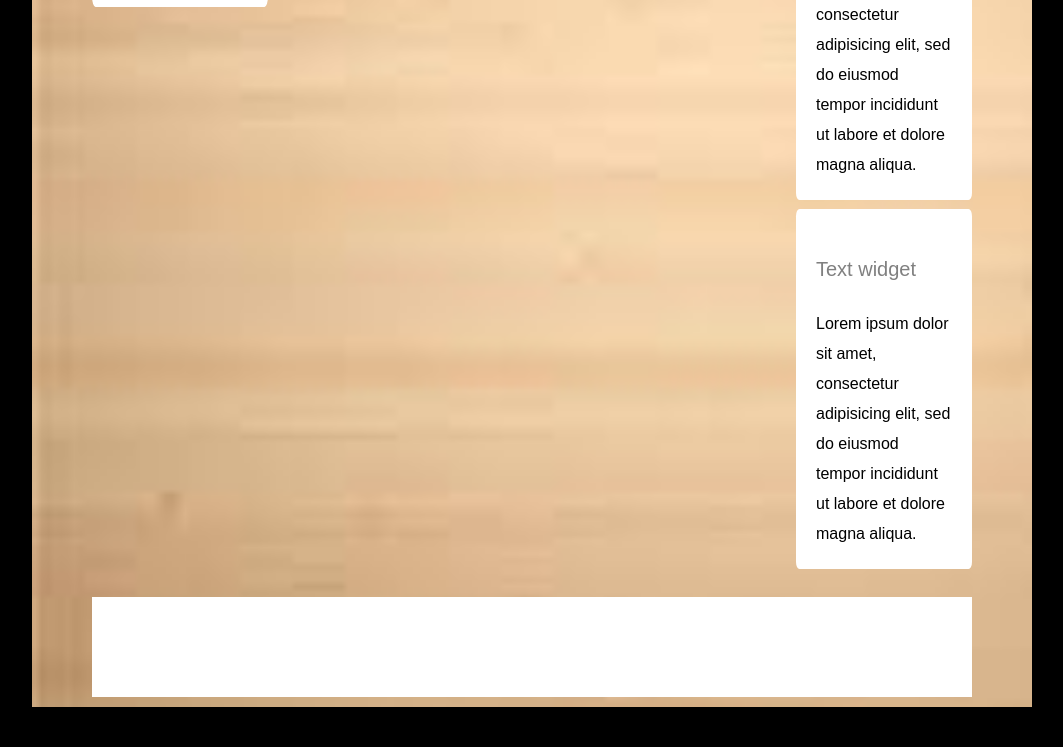
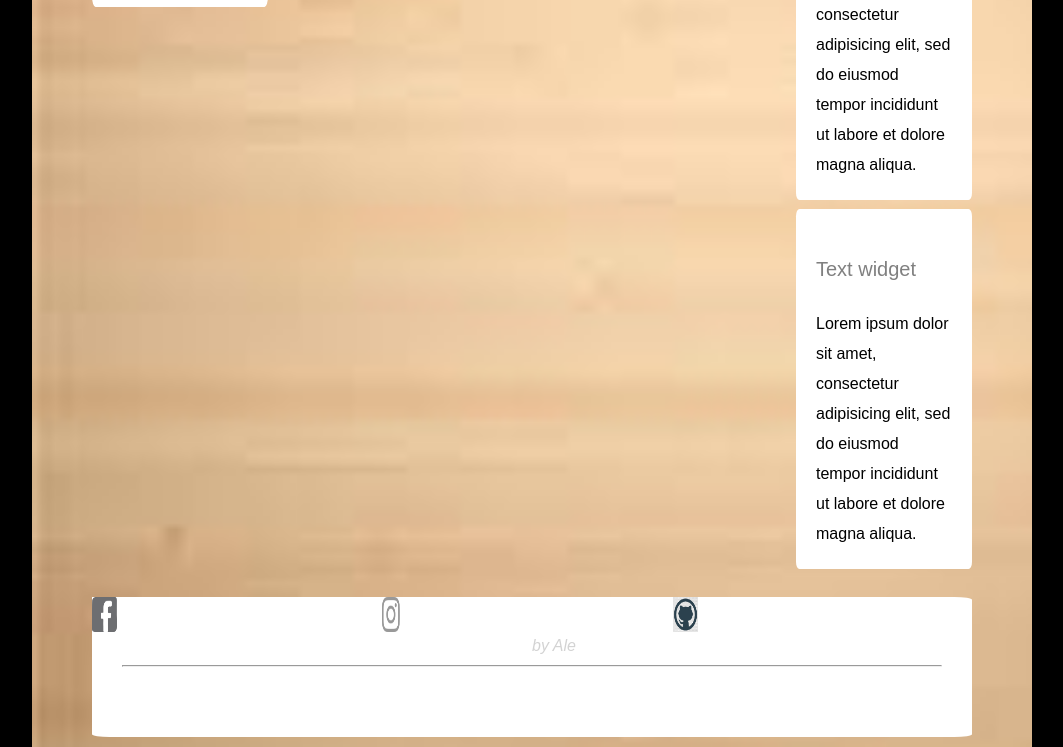
Before and after one commit to AleBaviera/htmlcss-wp, a plain HTML site: page index.html in a window 1280 px wide. Shown: the part 759-1506 px from the top of the page, without its empty margins (108-1171 px from the left). Before the commit the page ends 1466 px from the top, so only its background shows below. Drawn offline with Linux system fonts and the light colour scheme.

Commit message:
footer e loghi (position da rivedere)

```diff
--- a/index.html
+++ b/index.html
@@ -86,7 +86,22 @@
 
       <!-- footer -->
       <footer>
+        <div class="firma"><span>by Ale</span>
+          <hr>
+        </div>
+        <div class="loghi">
+          <div class="fb">
+            <img src="img/fb.png" alt="facebook">
+          </div>
+          <div class="insta">
+            <img src="img/insta.png" alt="instagram">
 
+          </div>
+          <div class="github">
+            <img src="img/github.png" alt="github">
+
+          </div>
+        </div>
       </footer>
 
     </div>
--- a/style.css
+++ b/style.css
@@ -168,9 +168,73 @@ h2{
 
 footer{
   width: 100%;
-  height: 100px;
+  /* height: 100px; */
   background-color: white;
   margin-top: 20px;
   position: relative;
+  border-radius: 2%;
 
 }
+
+.firma{
+  width: 100%;
+  height: 80px;
+  position: absolute;
+  padding: 30px;
+}
+.firma>span{
+  font-style: italic;
+  position: relative;
+  color: lightgray;
+  left: 50%;
+  top: 50%;
+  transform: translate(-50%,-50%);
+
+}
+.firma>hr{
+  margin-top: 20px;
+  position: relative;
+  color: gray;
+}
+
+.loghi{
+  width: 100%;
+  height: 140px;
+  position: relative;
+}
+.loghi::after{
+  content: "";
+  display: table;
+  clear: both;
+}
+.fb{
+  position: relative;
+  width: 33%;
+  height: 100%;
+  float: left;
+}
+.insta{
+  position: relative;
+  width: 33%;
+  height: 100%;
+  float: left;
+}
+.github{
+  position: relative;
+  width: 33%;
+  height: 100%;
+  float: left;
+}
+.fb>img{
+  width: 25px;
+  height: 25%;
+}
+
+.insta>img{
+  width: 25px;
+  height: 25%;
+}
+.github>img{
+  width: 25px;
+  height: 25%;
+}
```
Also changed, not shown: img/fb.png (added), img/github.png (added), img/insta.png (added).
